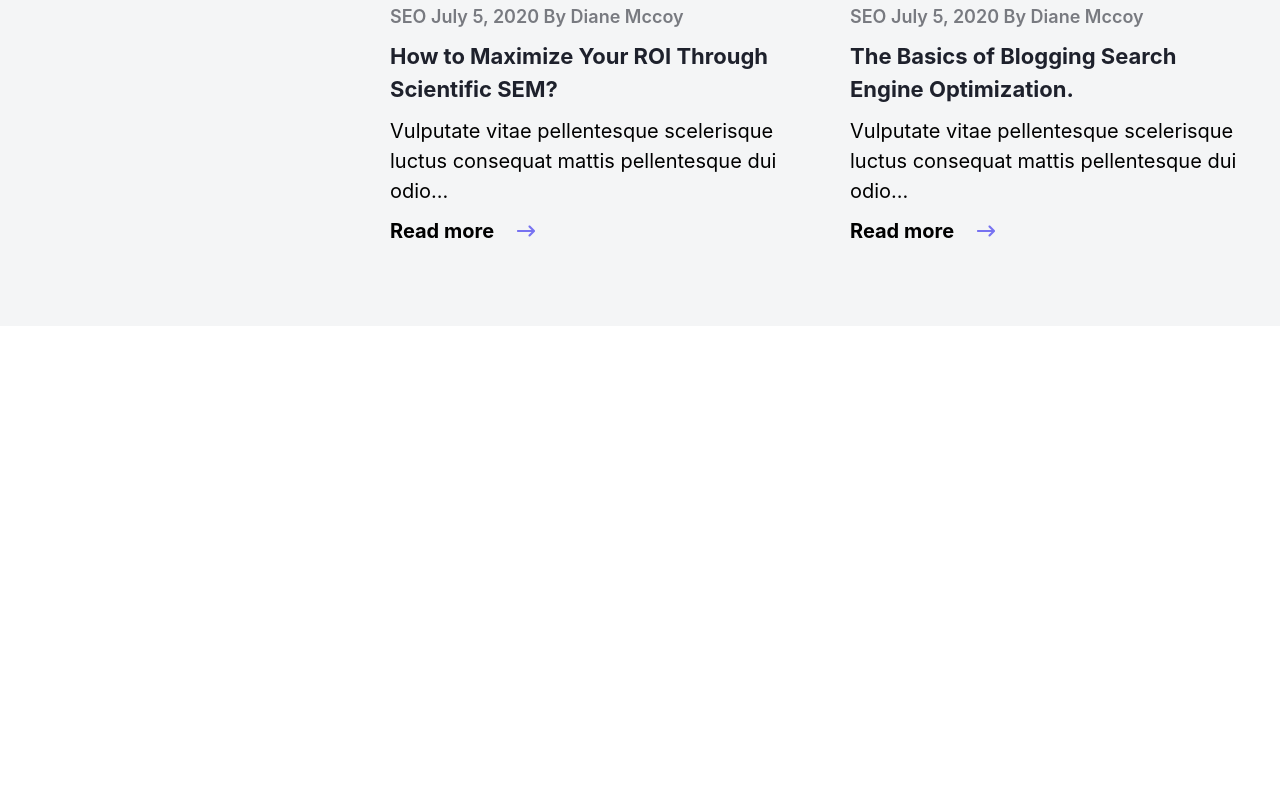
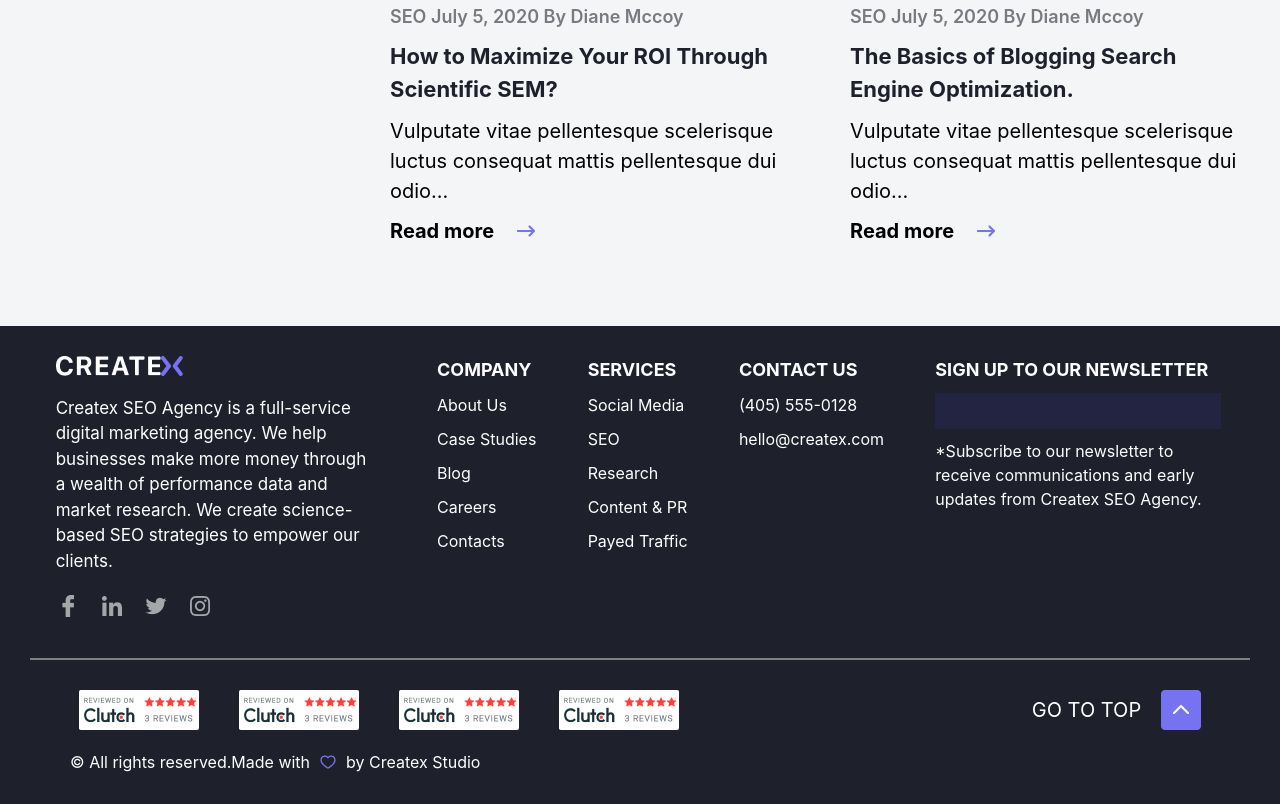
Before and after one commit to azimovahmadtj/sensitive-work, a website: page src/RuslanPage/index.html in a window 1280 px wide. Shown: the part 3093-3897 px from the top of the page. Before the commit the page ends 3419 px from the top, so only its background shows below. Drawn offline with nearby package versions, Linux system fonts and the light colour scheme; files that its build step writes are made by us from their sources.

Commit message:
add footer and finish

```diff
--- a/src/RuslanPage/index.html
+++ b/src/RuslanPage/index.html
@@ -316,5 +316,73 @@ By Diane Mccoy</p>
 </div>
 </section>
 	</main>
+	<footer class='bg-[#1E212C] p-[30px]'>
+		<div class='flex flex-col md:flex-row md:justify-around'>
+		<div class='flex flex-col gap-[20px] w-[330px]'>
+			<div class='flex items-center'>
+				<img src="./img/Vector (19).png" alt="">
+				<img src="./img/Vector (21).png" alt="">
+			</div>
+			<p class='text-[17px] text-[white]'>Createx SEO Agency is a full-service digital marketing agency. We help businesses make more money through a wealth of performance data and market research. We create science-based SEO strategies to empower our clients.</p>
+			<div>
+				<img src="./img/socials.png" alt="">
+			</div>
+		</div>
+		<div class='flex flex-col gap-[10px]'>
+			<p class='text-[18px] text-[white] font-bold'>COMPANY</p>
+			<p class='text-[16px] text-[white]'>About Us</p>
+			<p class='text-[16px] text-[white]'>Case Studies</p>
+			<p class='text-[16px] text-[white]'>Blog</p>
+			<p class='text-[16px] text-[white]'>Careers</p>
+			<p class='text-[16px] text-[white]'>Contacts</p>
+		</div>
+			<div class='flex flex-col gap-[10px]'>
+			<p class='text-[18px] text-[white] font-bold'>SERVICES</p>
+			<p class='text-[16px] text-[white]'>Social Media</p>
+			<p class='text-[16px] text-[white]'>SEO</p>
+			<p class='text-[16px] text-[white]'>Research</p>
+			<p class='text-[16px] text-[white]'>Content & PR</p>
+			<p class='text-[16px] text-[white]'>Payed Traffic</p>
+		</div>
+
+			<div class='flex flex-col gap-[10px]'>
+			<p class='text-[18px] text-[white] font-bold'>CONTACT US</p>
+			<p class='text-[16px] text-[white]'>(405) 555-0128</p>
+			<p class='text-[16px] text-[white]'>hello@createx.com</p>
+
+		</div>
+
+		<div class='flex flex-col gap-[10px]'>
+			<p class='text-[18px] text-[white] font-bold'>SIGN UP TO OUR NEWSLETTER</p>
+			<div class=''>
+
+
+			<input class='w-[286px] h-[36px] bg-[#232441] text-[white]' type="text">
+			</div>
+			<p class='text-[16px] text-[white] w-[289px]'>*Subscribe to our newsletter to receive communications and early updates from Createx SEO Agency.</p>
+
+		</div>
+		</div>
+		<hr class='border-[grey] border-[1px] mt-[40px]'>
+		<div class='flex md:flex-row md:justify-between pt-[30px] w-[92%] m-auto'>
+		<div class='flex flex-col  md:flex-row items-center gap-[40px]'>
+<img src="./img/award.png" alt="">
+<img src="./img/award.png" alt="">
+<img src="./img/award.png" alt="">
+<img src="./img/award.png" alt="">
+
+
+		</div>
+		<div class=' flex flex-col  md:flex-row items-center gap-[20px]'>
+			<p class='text-[20px] text-[white]'>GO TO TOP</p>
+			<img src="./img/up-btn.png" alt="">
+		</div>
+		</div>
+		<div class='flex gap-[10px] items-center mt-[20px] ml-[40px] '>
+			<p class='text-[16px] text-[white]'>© All rights reserved.Made with</p>
+			<img src="./img/Heart.png" alt="">
+			<p class='text-[16px] text-[white]'>by Createx Studio </p>
+		</div>
+	</footer>
 </body>
 </html>
```
Also changed, not shown: src/RuslanPage/img/Heart.png (added), src/RuslanPage/img/Vector (19).png (added), src/RuslanPage/img/Vector (20).png (added), src/RuslanPage/img/Vector (21).png (added), src/RuslanPage/img/award.png (added), src/RuslanPage/img/socials.png (added), src/RuslanPage/img/up-btn.png (added).
